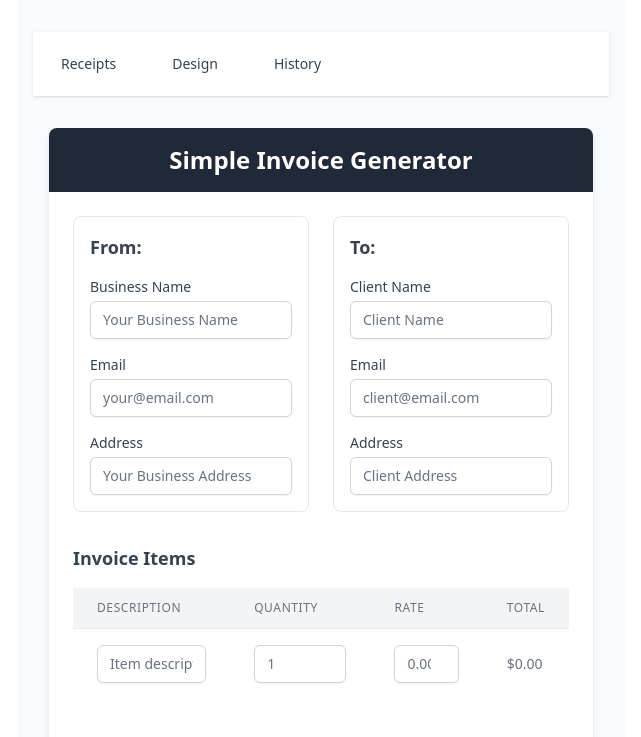
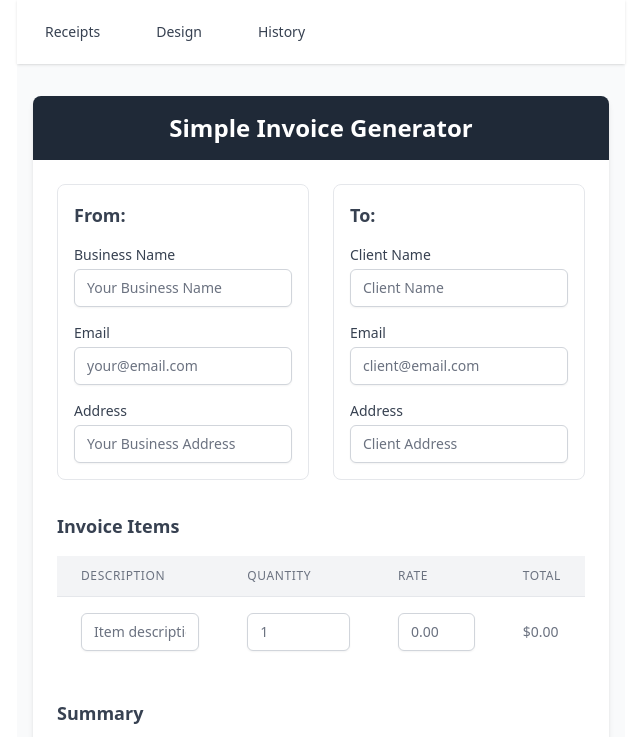
Before and after one commit to iancallo1/recieptly, a Vue app: page / in a window 1280 px wide. Shown: the top 737 px of the page, without its empty margins (15-656 px from the left). Built offline with nearby package versions, Linux system fonts and the light colour scheme.

Commit message:
UPDATE: stuck on width problem

```diff
--- a/src/App.vue
+++ b/src/App.vue
@@ -3,17 +3,11 @@ import Index from './pages/index.vue'
 </script>
 
 <template>
-  <div class="min-h-screen w-full bg-gray-50">
-    <div class="container mx-auto px-4 py-8">
-      <Index />
-    </div>
+  <div class="w-full min-h-screen bg-gray-50">
+    <Index />
   </div>
 </template>
 
 <style>
-.container {
-  max-width: 1920px;
-}
-
 /* Global styles can be added here if needed */
 </style>
--- a/src/assets/base.css
+++ b/src/assets/base.css
@@ -55,7 +55,7 @@
 *::after {
   box-sizing: border-box;
   margin: 0;
-  padding: 0;
+    padding: 0;
 }
 
 body {
--- a/src/pages/index.vue
+++ b/src/pages/index.vue
@@ -2,7 +2,7 @@
   <div class="min-h-screen flex flex-col">
     <Header />
     <main class="flex-grow">
-      <div class="container mx-auto px-4 py-8">
+      <div class="max-w-[1920px] mx-auto px-4 py-8">
         <InvoiceForm />
       </div>
     </main>
```
